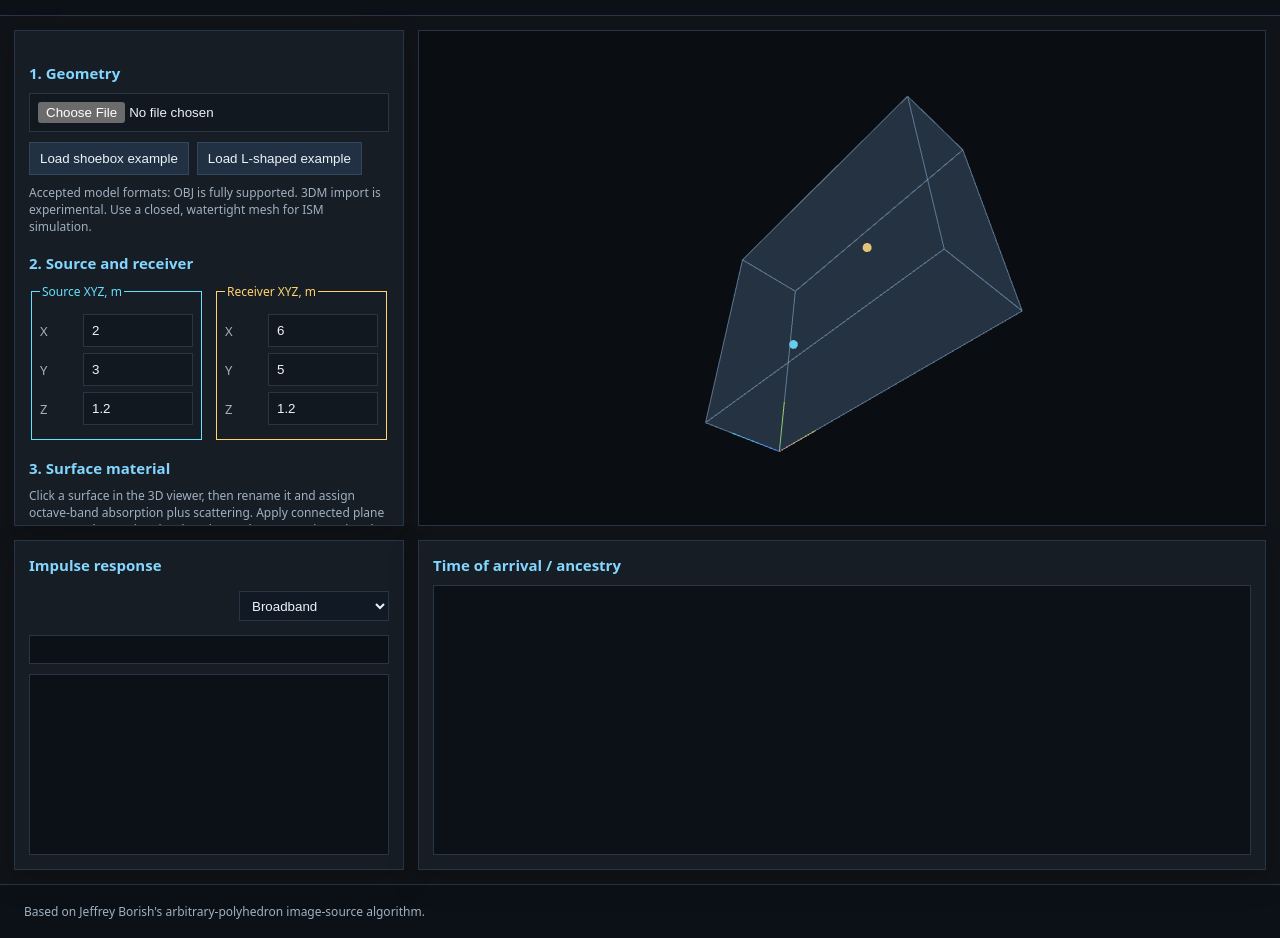
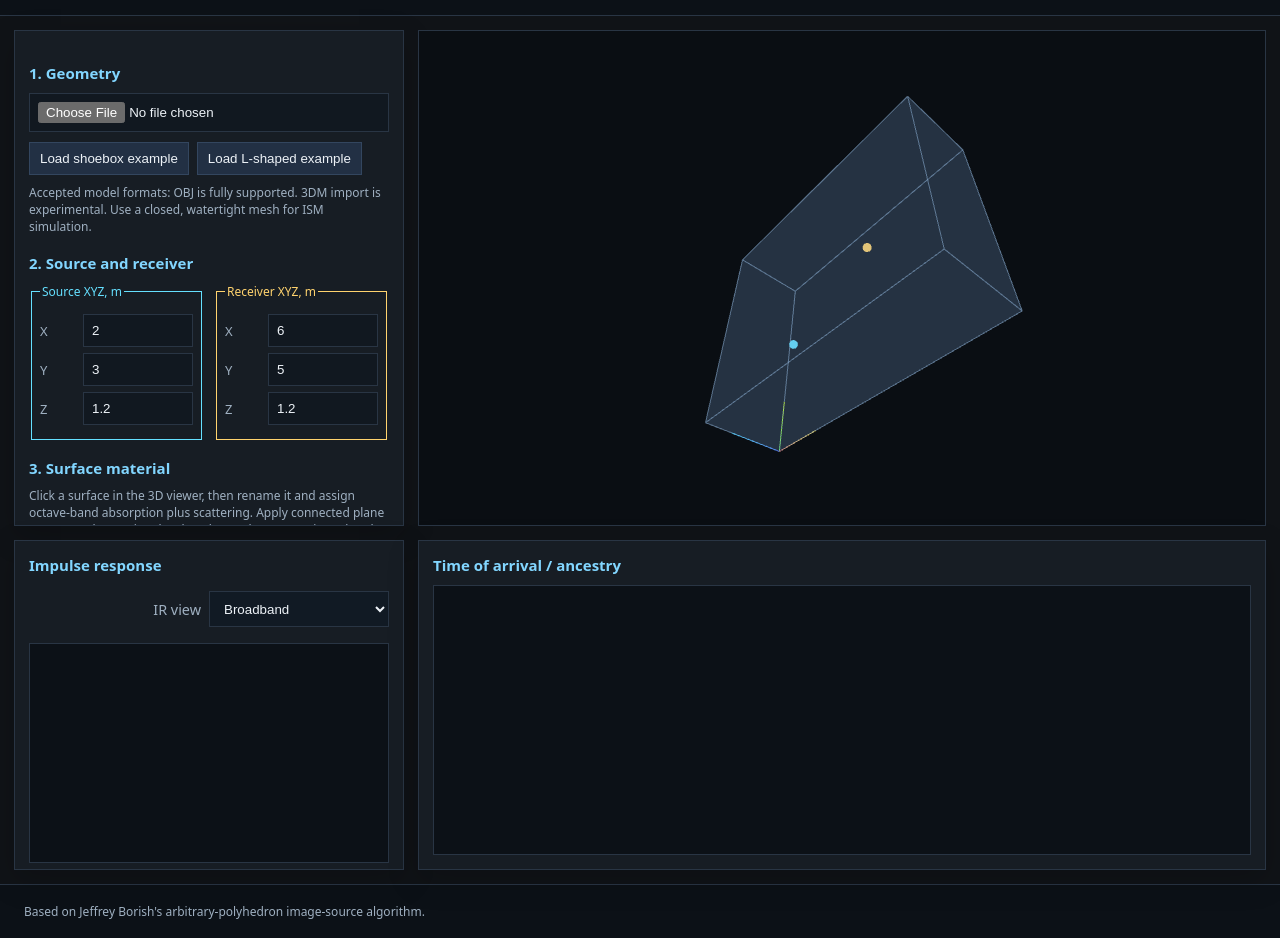
Before and after one commit to domfrbassett/borish-image-source, a website: page web/index.html in a window 1280 px wide. Shown: the part 80-1018 px from the top of the page. Drawn offline with nearby package versions, Linux system fonts and the light colour scheme; animation ran at ten frames a second.

Commit message:
Frequncy plot bug fix

```diff
--- a/web/index.html
+++ b/web/index.html
@@ -107,6 +107,7 @@
         <h2>Impulse response</h2>
         <div class="ir-toolbar">
           <label>
+            IR view
             <select id="irBandSelect">
               <option value="broadband">Broadband</option>
               <option value="0">63 Hz</option>
@@ -120,8 +121,11 @@
             </select>
           </label>
         </div>
-        <canvas id="irCanvas" width="1200" height="320"></canvas>
-        <canvas id="fftCanvas"></canvas>
+
+        <canvas id="irCanvas" class="plot-canvas"></canvas>
+
+        <h3 class="plot-subtitle">Frequency response</h3>
+        <canvas id="fftCanvas" class="plot-canvas"></canvas>
       </section>
     </section>
 
--- a/web/src/styles.css
+++ b/web/src/styles.css
@@ -561,3 +561,52 @@
   margin-top: 10px;
   border-radius: 0;
 }
+
+/* IR and FFT plot sizing */
+.plot-canvas,
+#irCanvas,
+#fftCanvas {
+  width: 100% !important;
+  height: 220px !important;
+  min-height: 220px !important;
+  display: block !important;
+  box-sizing: border-box !important;
+  border: 1px solid var(--line) !important;
+  background: #0c1117 !important;
+  border-radius: 0 !important;
+}
+
+#fftCanvas {
+  margin-top: 8px !important;
+}
+
+.plot-subtitle {
+  margin: 14px 0 6px 0 !important;
+  font-size: 0.95rem !important;
+  color: var(--accent) !important;
+  font-weight: 600 !important;
+}
+
+.ir-toolbar {
+  display: flex !important;
+  justify-content: flex-end !important;
+  align-items: center !important;
+  margin: 0 0 10px 0 !important;
+}
+
+.ir-toolbar label {
+  display: flex !important;
+  align-items: center !important;
+  gap: 8px !important;
+  color: var(--muted) !important;
+}
+
+.ir-toolbar select {
+  min-width: 180px !important;
+  height: 36px !important;
+  background: #111a24 !important;
+  color: var(--text) !important;
+  border: 1px solid var(--line) !important;
+  border-radius: 0 !important;
+  padding: 4px 10px !important;
+}
```
